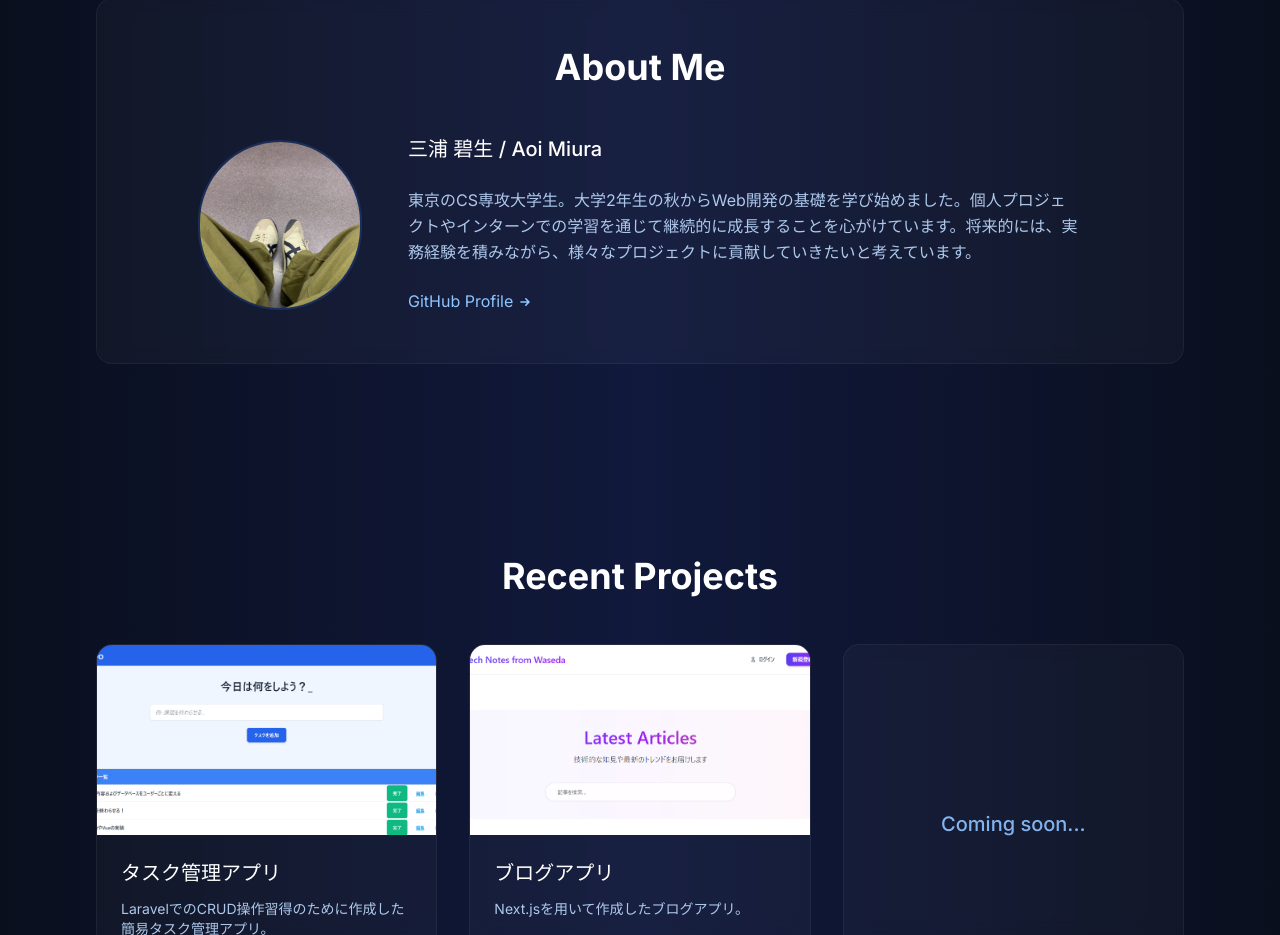
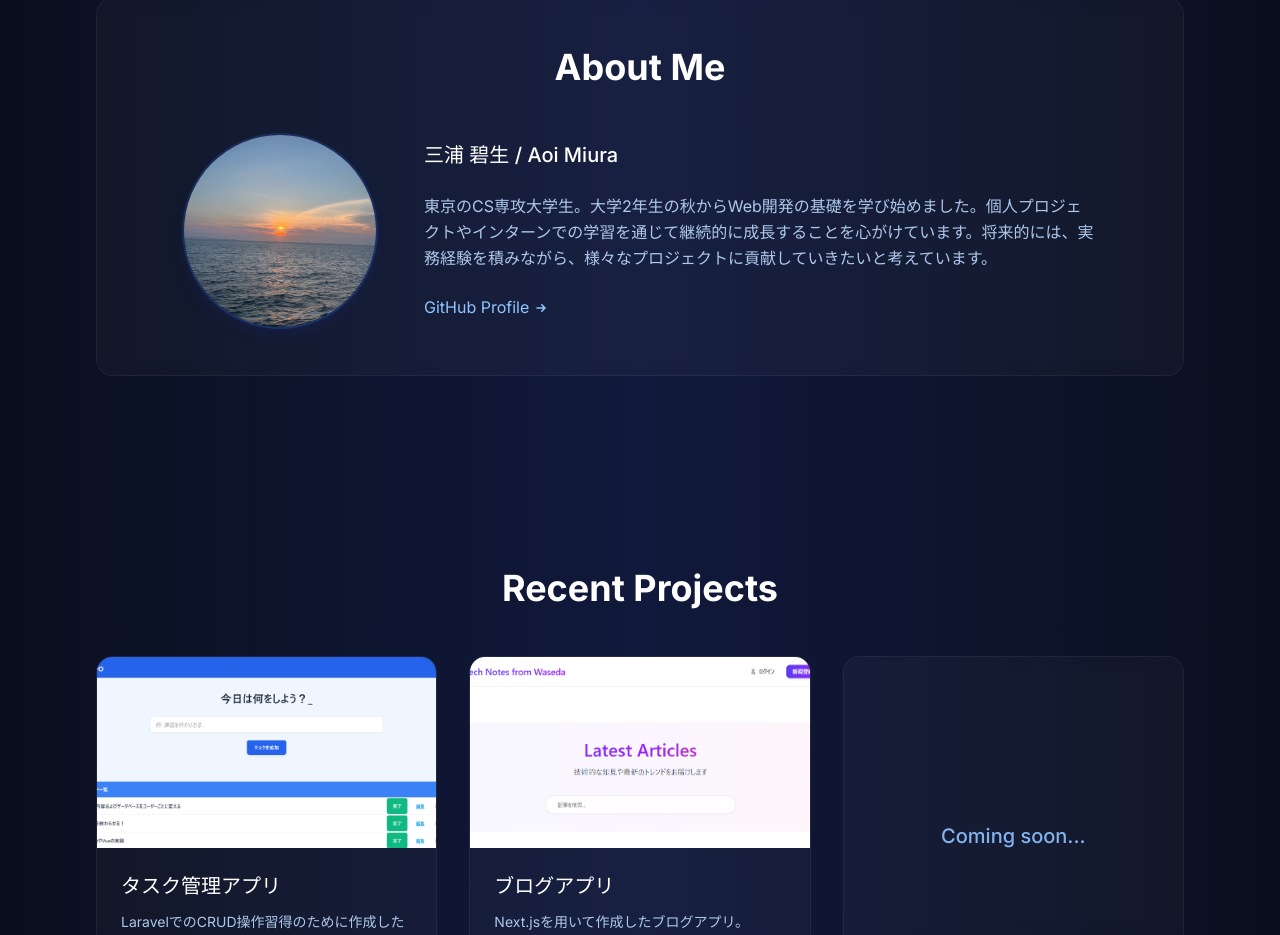
Before and after one commit to Aoi3u/portfolio2025, a Next.js app: page / in a window 1280 px wide. Shown: the part 898-1833 px from the top of the page. Built offline with nearby package versions, Linux system fonts and the light colour scheme.

Commit message:
fix: change about icon

```diff
--- a/src/components/About.tsx
+++ b/src/components/About.tsx
@@ -8,13 +8,16 @@ export default function About() {
                     About Me
                 </h2>
                 <div className="flex flex-col md:flex-row items-center justify-center gap-12">
+                    <div className="relative w-40 md:w-48 aspect-square rounded-full overflow-hidden ring-2 ring-blue-500/20 shadow-lg shadow-blue-900/20 shrink-0">
                         <Image
                             src="/img/about.jpg"
                             alt="プロフィール写真"
-            width={160}
-            height={160}
-            className="rounded-full ring-2 ring-blue-500/20"
+                            fill
+                            sizes="(max-width: 768px) 160px, 192px"
+                            className="object-cover"
+                            priority
                         />
+                    </div>
                     <div className="space-y-6 text-center md:text-left">
                         <h3 className="text-xl text-white font-medium">
                             三浦 碧生 / Aoi Miura
```
Also changed, not shown: public/img/about.jpg, public/img/mainvisual.jpg (deleted). Lines whose indentation alone changed are shown as unchanged.
